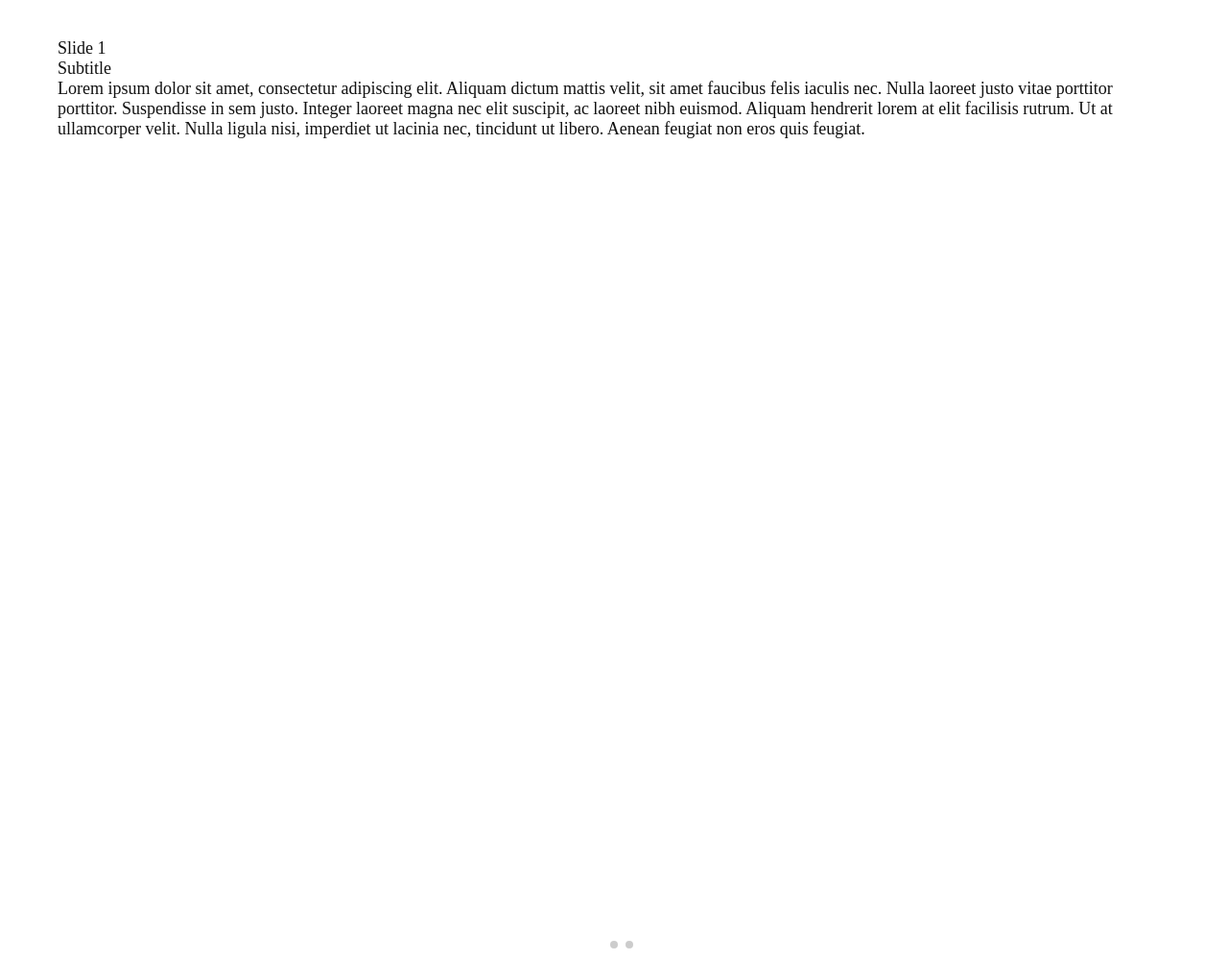
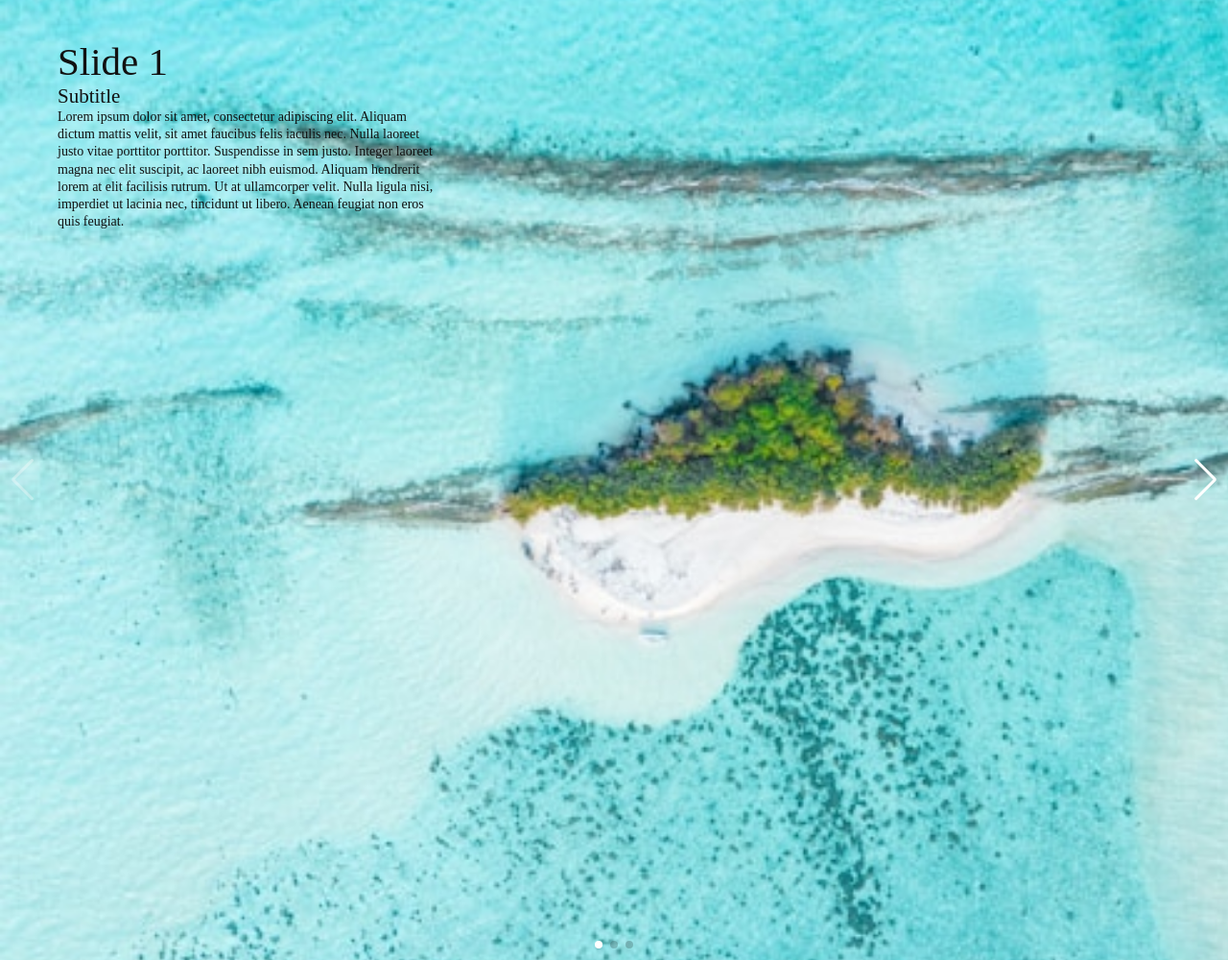
Before and after one commit to thdusl/test, a plain HTML site: page index.html in a window 1280 px wide. Shown: the whole page at 96% size. Drawn offline with nearby package versions, Linux system fonts and the light colour scheme.

Commit message:
Add files via upload

```diff
--- a/css/test.css
+++ b/css/test.css
@@ -12,3 +12,28 @@
     background-repeat: no-repeat;
     background-size: cover;
 }
+.parallax-bg {
+    position: absolute;
+    left: 0;
+    top: 0;
+    width: 130%;
+    height: 100%;
+    -webkit-background-size: cover;
+    background-size: cover;
+    background-position: center;
+  }
+
+  .swiper-slide .title {
+    font-size: 41px;
+    font-weight: 300;
+  }
+
+  .swiper-slide .subtitle {
+    font-size: 21px;
+  }
+
+  .swiper-slide .text {
+    font-size: 14px;
+    max-width: 400px;
+    line-height: 1.3;
+  }
```
Also changed, not shown: index.html (+1 -1 lines).
